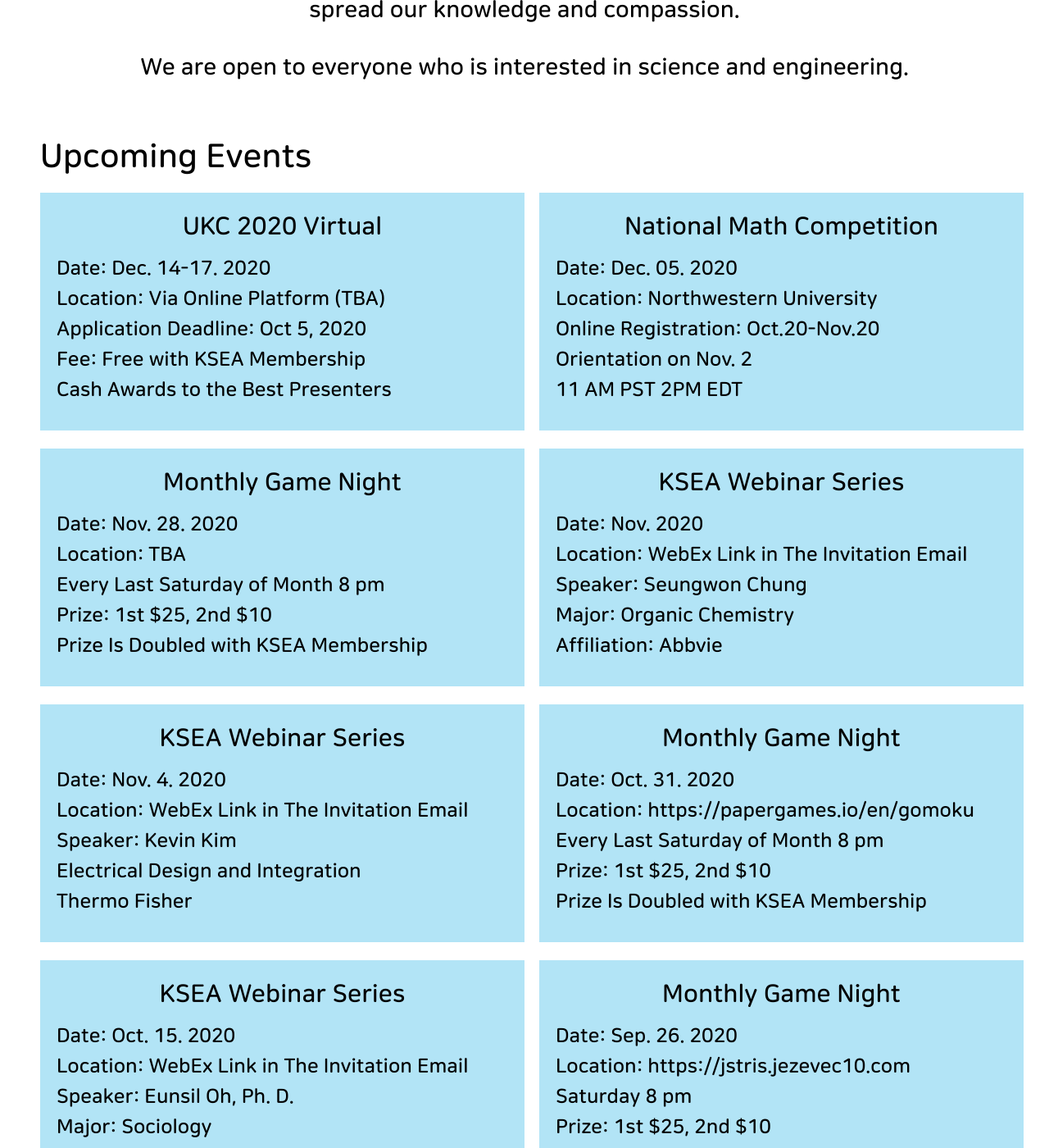
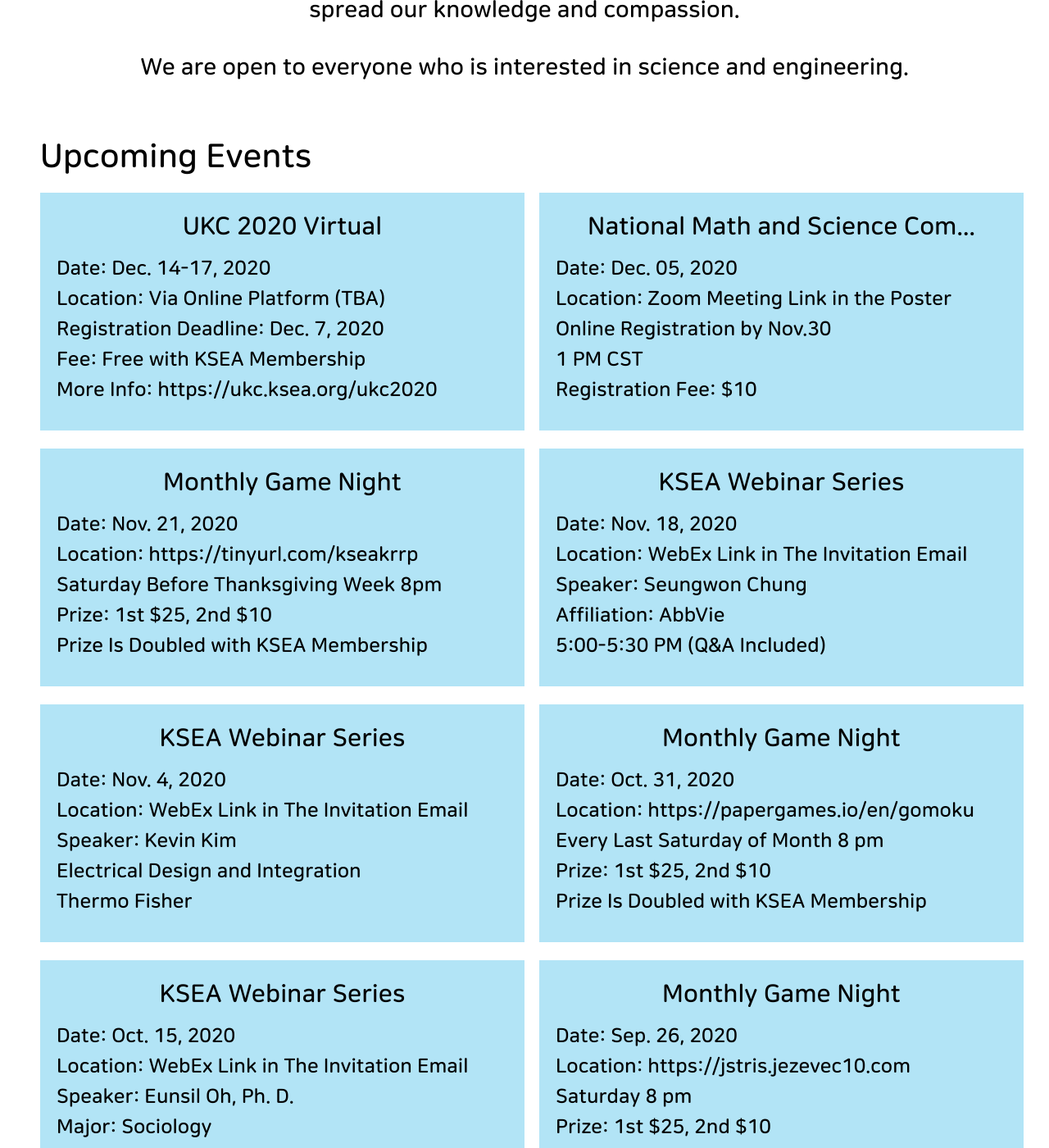
Before and after one commit to KSEAWisconsin/kseawisconsin.github.io, a Jekyll site: the page built from index.html, in a window 1280 px wide and 1400 px high, scrolled down 543 px. Shown: the whole window at 82% size. Built offline with Jekyll 4.4.1, drawn with Linux system fonts in a browser that asks for light colours.

Commit message:
event change

```diff
--- a/_data/home_events.yml
+++ b/_data/home_events.yml
@@ -12,39 +12,39 @@
 
 - event_name: UKC 2020 Virtual
   detail_url:
-  date: Dec. 14-17. 2020
+  date: Dec. 14-17, 2020
   location: "Via Online Platform (TBA)"
-  additional_info1: "Application Deadline: Oct 5, 2020"
+  additional_info1: "Registration Deadline: Dec. 7, 2020"
   additional_info2: "Fee: Free with KSEA Membership"
-  additional_info3: "Cash Awards to the Best Presenters"
+  additional_info3: "More Info: https://ukc.ksea.org/ukc2020"
 
-- event_name: National Math Competition
+- event_name: National Math and Science Competition
   detail_url:
-  date: Dec. 05. 2020
-  location: Northwestern University
-  additional_info1: "Online Registration: Oct.20-Nov.20"
-  additional_info2: "Orientation on Nov. 2"
-  additional_info3: "11 AM PST 2PM EDT"
+  date: Dec. 05, 2020
+  location: Zoom Meeting Link in the Poster
+  additional_info1: "Online Registration by Nov.30"
+  additional_info2: "1 PM CST"
+  additional_info3: "Registration Fee: $10"
 
 - event_name: Monthly Game Night
   detail_url:
-  date: Nov. 28. 2020
-  location: TBA
-  additional_info1: Every Last Saturday of Month 8 pm
+  date: Nov. 21, 2020
+  location: "https://tinyurl.com/kseakrrp"
+  additional_info1: Saturday Before Thanksgiving Week 8pm
   additional_info2: "Prize: 1st $25, 2nd $10"
   additional_info3: "Prize Is Doubled with KSEA Membership"
 
 - event_name: KSEA Webinar Series
   detail_url:
-  date: Nov. 2020
+  date: Nov. 18, 2020
   location: WebEx Link in The Invitation Email
   additional_info1: "Speaker: Seungwon Chung"
-  additional_info2: "Major: Organic Chemistry"
-  additional_info3: "Affiliation: Abbvie"
+  additional_info2: "Affiliation: AbbVie"
+  additional_info3: "5:00-5:30 PM (Q&A Included)"
 
 - event_name: KSEA Webinar Series
   detail_url:
-  date: Nov. 4. 2020
+  date: Nov. 4, 2020
   location: WebEx Link in The Invitation Email
   additional_info1: "Speaker: Kevin Kim"
   additional_info2: "Electrical Design and Integration"
@@ -52,7 +52,7 @@
 
 - event_name: Monthly Game Night
   detail_url:
-  date: Oct. 31. 2020
+  date: Oct. 31, 2020
   location: https://papergames.io/en/gomoku
   additional_info1: Every Last Saturday of Month 8 pm
   additional_info2: "Prize: 1st $25, 2nd $10"
@@ -60,7 +60,7 @@
 
 - event_name: KSEA Webinar Series
   detail_url:
-  date: Oct. 15. 2020
+  date: Oct. 15, 2020
   location: WebEx Link in The Invitation Email
   additional_info1: "Speaker: Eunsil Oh, Ph. D."
   additional_info2: "Major: Sociology"
@@ -68,7 +68,7 @@
 
 - event_name: Monthly Game Night
   detail_url:
-  date: Sep. 26. 2020
+  date: Sep. 26, 2020
   location: https://jstris.jezevec10.com
   additional_info1: Saturday 8 pm
   additional_info2: "Prize: 1st $25, 2nd $10"
@@ -76,7 +76,7 @@
 
 - event_name: KSEA Webinar Series
   detail_url:
-  date: Sep. 14. 2020
+  date: Sep. 14, 2020
   location: WebEx Link in The Invitation Email
   additional_info1: "Speaker: Kangwook Lee, Ph. D."
   additional_info2: "Major: Electrical and Computer Engineering"
```
